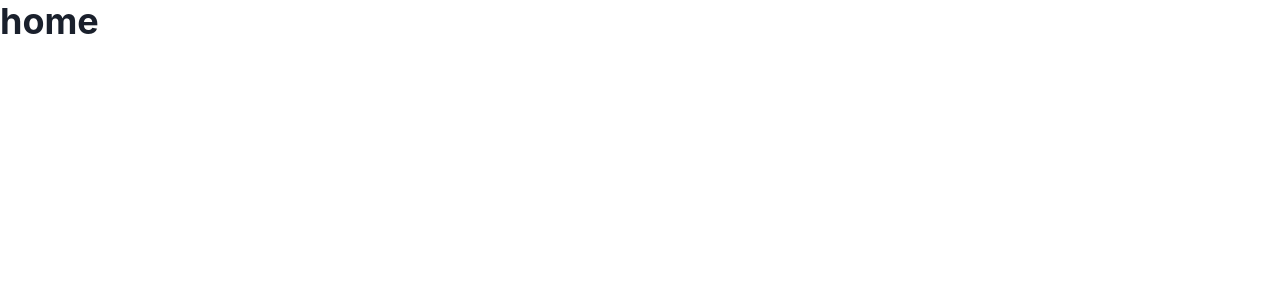
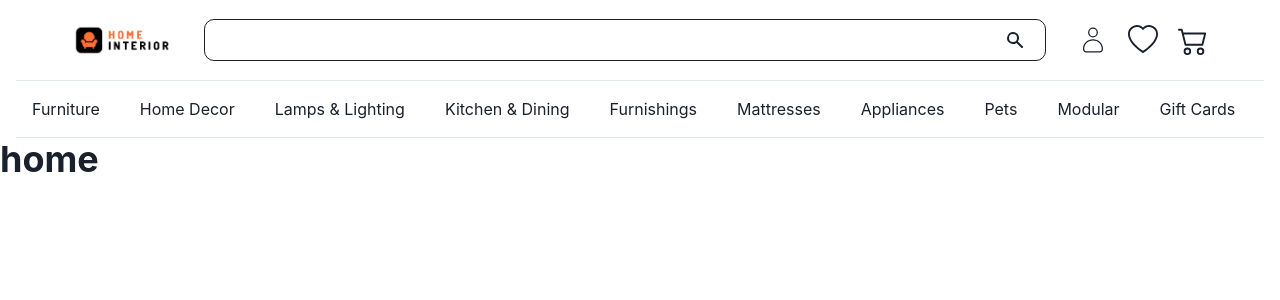
Before and after one commit to capitalN/home_interior, a Next.js app: page / in a window 1280 px wide. Shown: the top 300 px of the page. Built offline with nearby package versions, Linux system fonts and the light colour scheme.

Commit message:
Day-2 work

```diff
--- a/components/Navbar.jsx
+++ b/components/Navbar.jsx
@@ -0,0 +1,135 @@
+import { ReactNode } from 'react';
+import {
+  Box,
+  Flex,
+  Avatar,
+  HStack,
+  Link,
+  IconButton,
+  Button,
+  Menu,
+  MenuButton,
+  MenuList,
+  MenuItem,
+  MenuDivider,
+  useDisclosure,
+  useColorModeValue,
+  Stack,
+  Input,
+  Image,
+} from '@chakra-ui/react';
+import { HamburgerIcon, CloseIcon } from '@chakra-ui/icons';
+import { HiSearch } from 'react-icons/hi';
+import { BsHeart ,BsCart2 } from 'react-icons/bs';
+import { CiUser } from 'react-icons/ci';
+
+const Links = ['Dashboard', 'Projects', 'Team'];
+
+const NavLink = ({ children }) => (
+  <Link
+    px={2}
+    py={1}
+    rounded={'md'}
+    _hover={{
+      textDecoration: 'none',
+      bg: useColorModeValue('orange.200', 'orange.700'),
+    }}
+    href={'#'}>
+    {children}
+  </Link>
+);
+
+export default function Navbar() {
+  const { isOpen, onOpen, onClose } = useDisclosure();
+
+  return (
+    <>
+      <Box  px={4}>
+        <Flex h={20} alignItems={'center'} justifyContent={'space-between'}>
+          <IconButton
+            size={'lg'}
+            icon={isOpen ? <CloseIcon /> : <HamburgerIcon />}
+            aria-label={'Open Menu'}
+            display={{ md: 'none' }}
+            onClick={isOpen ? onClose : onOpen}
+          />
+
+            <Box marginLeft={14}>
+              <Image src='/home_interior_logo.png' w="100px" />
+            </Box>
+            {/* <HStack
+              as={'nav'}
+              spacing={4}
+              display={{ base: 'none', md: 'flex' }}>
+              {Links.map((link) => (
+                <NavLink key={link}>{link}</NavLink>
+              ))}
+            </HStack> */}
+            <Box spacing={20}
+            // display={{ base: 'none', md: '' }}>
+              display={{ base: 'none',lg:"flex", md: '500px' }}
+              justifyItems="center" border="1px solid"
+              paddingRight={5} borderRadius="10px">
+
+              <Input  w="800px" border="none" />
+              <Flex alignItems={'center'}> <HiSearch size={20} /></Flex>
+
+               </Box>
+
+          <Flex alignItems={'center'} marginRight={14}>
+            <HStack spacing={5}>
+              {/* <MenuButton
+                as={Button}
+                rounded={'full'}
+                variant={'link'}
+                cursor={'pointer'}
+                minW={0}>
+                <Avatar
+                  size={'sm'}
+                  src={
+                    'https://images.unsplash.com/photo-1493666438817-866a91353ca9?ixlib=rb-0.3.5&q=80&fm=jpg&crop=faces&fit=crop&h=200&w=200&s=b616b2c5b373a80ffc9636ba24f7a4a9'
+                  }
+                />
+              </MenuButton>
+              <MenuList>
+                <MenuItem>Link 1</MenuItem>
+                <MenuItem>Link 2</MenuItem>
+                <MenuDivider />
+                <MenuItem>Link 3</MenuItem>
+              </MenuList> */}
+                    <Link href="#"><CiUser size={30} /></Link>
+                    <Link href="#"><BsHeart size={30}/></Link>
+                    <Link href="#"><BsCart2 size={30} /></Link>
+            </HStack>
+          </Flex>
+        </Flex>
+        <hr  />
+        <Box spacing={4} p={4}
+              display={{ base: 'none', lg:"flex", md: 'none' }} >
+         <HStack spacing={10}>
+           <Link href="#">Furniture</Link>
+           <Link href="#">Home Decor</Link>
+           <Link href="#">Lamps & Lighting</Link>
+           <Link href="#">Kitchen & Dining</Link>
+           <Link href="#">Furnishings</Link>
+           <Link href="#">Mattresses</Link>
+           <Link href="#">Appliances</Link>
+           <Link href="#">Pets</Link>
+           <Link href="#">Modular</Link>
+           <Link href="#">Gift Cards</Link>
+         </HStack>
+          </Box>
+          <hr  />
+        {isOpen ? (
+          <Box pb={4} display={{ md: 'none' }}>
+            <Stack as={'nav'} spacing={4}>
+              {Links.map((link) => (
+                <NavLink key={link}>{link}</NavLink>
+              ))}
+            </Stack>
+          </Box>
+        ) : null}
+      </Box>
+    </>
+  );
+}
--- a/package.json
+++ b/package.json
@@ -9,6 +9,7 @@
     "lint": "next lint"
   },
   "dependencies": {
+    "@chakra-ui/icons": "^2.0.16",
     "@chakra-ui/react": "^2.4.9",
     "@emotion/react": "^11.10.5",
     "@emotion/styled": "^11.10.5",
@@ -20,6 +21,7 @@
     "next": "13.1.2",
     "react": "18.2.0",
     "react-dom": "18.2.0",
+    "react-icons": "^4.7.1",
     "react-redux": "^8.0.5",
     "redux": "^4.2.0",
     "redux-thunk": "^2.4.2"
--- a/pages/_app.js
+++ b/pages/_app.js
@@ -1,3 +1,4 @@
+import Navbar from "@/components/Navbar";
 import { store } from "@/reducer/store";
 import "@/styles/globals.css";
 import { ChakraProvider } from "@chakra-ui/react";
@@ -7,6 +8,7 @@ export default function App({ Component, pageProps }) {
   return (
     <Provider store={store}>
       <ChakraProvider>
+        <Navbar />
         <Component {...pageProps} />
       </ChakraProvider>
     </Provider>
```
Also changed, not shown: 1 other file (tests, documents, lock files or other folders).
